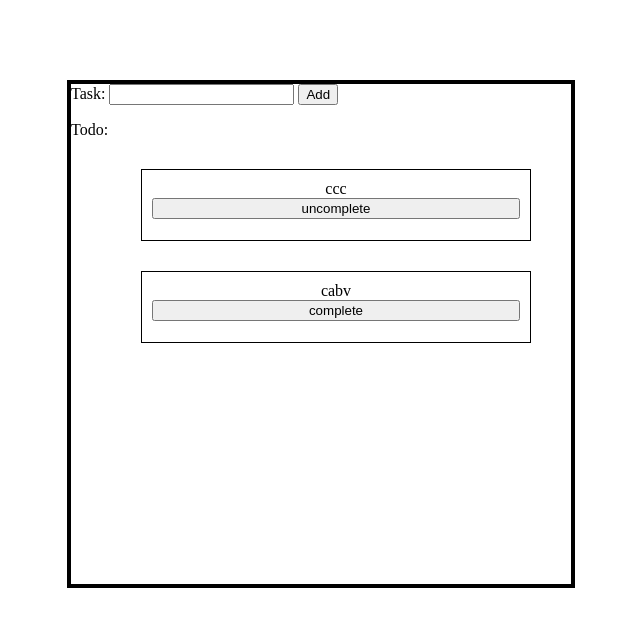
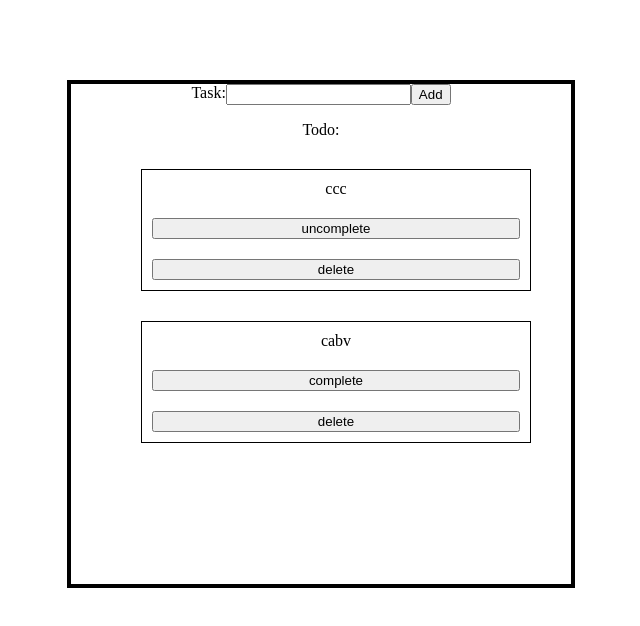
Before and after one commit to GrzeCHu-a11y/ToDoList-Typescript, a website with bundled scripts: page index.html in a window 1280 px wide. Shown: the whole page, without its empty margins (319-959 px from the left). Built offline with nearby package versions, Linux system fonts and the light colour scheme.

Commit message:
delete todo function

```diff
--- a/index.html
+++ b/index.html
@@ -8,9 +8,11 @@
 </head>
 <body>
     <form class="container">
+        <div class="inputs-container">
         <label for="name">Task:</label>
         <input type="text" id="name">
         <button id="add-task-button">Add</button>
+    </div>
         <p>Todo:</p>
         <ul class="tasks-ul">
 
--- a/src/app.ts
+++ b/src/app.ts
@@ -18,11 +18,22 @@ function render() {
         ul.appendChild(li)
 
         const taskButton: HTMLButtonElement = document.createElement("button");
+
         taskButton.classList.add("task-button")
-        taskButton.setAttribute("index", `${id}`)
         li.appendChild(taskButton);
+        taskButton.innerText = task.completed ? "complete" : "uncomplete";
 
-        taskButton.innerText = task.completed ? "complete" : "uncomplete";
+        const deleteTaskButton: HTMLButtonElement = document.createElement("button");
+        deleteTaskButton.classList.add("delete-button")
+        deleteTaskButton.setAttribute("index", `${id}`)
+        deleteTaskButton.innerText = "delete";
+        li.appendChild(deleteTaskButton)
+        deleteTaskButton.addEventListener("click", (e) => {
+            e.preventDefault()
+            tasks.splice(id, 1)
+            render()
+        })
+
         taskButton.addEventListener("click", (e) => {
             e.preventDefault()
             if(task.completed === true) {
@@ -39,20 +50,12 @@ function render() {
 
 function addTask(e: any) {
     e.preventDefault();
-    tasks.push({name: input.value, completed: false})
+    if (input.value != "") {
+        tasks.push({name: input.value, completed: false})
+    } else alert("input is empty")
     render()
 }
 
-
-
-
-
-
-
 button.addEventListener("click", addTask)
 
-
-
-
-
 render()
--- a/style.css
+++ b/style.css
@@ -7,7 +7,7 @@ body {
     margin: 0 auto;
     margin-top: 10vh;
     width: 500px;
-    height: 500px;
+    min-height: 500px;
     border: 4px solid black;
 }
 
@@ -22,7 +22,7 @@ li {
     margin: 0 auto;
     display: block;
     margin: 30px;
-    height: 50px;
+    height: auto;
     display: flex;
     flex-direction: column;
     border: 1px solid black;
@@ -32,6 +32,20 @@ li {
 
 .task-button {
 
-
+    margin-top: 20px;
 
 }
+
+.delete-button {
+    margin-top: 20px;
+}
+
+.inputs-container {
+    display: flex;
+    flex-direction: row;
+    justify-content: center;
+}
+
+p {
+    text-align: center;
+}
```
Also changed, not shown: dist/app.js.
